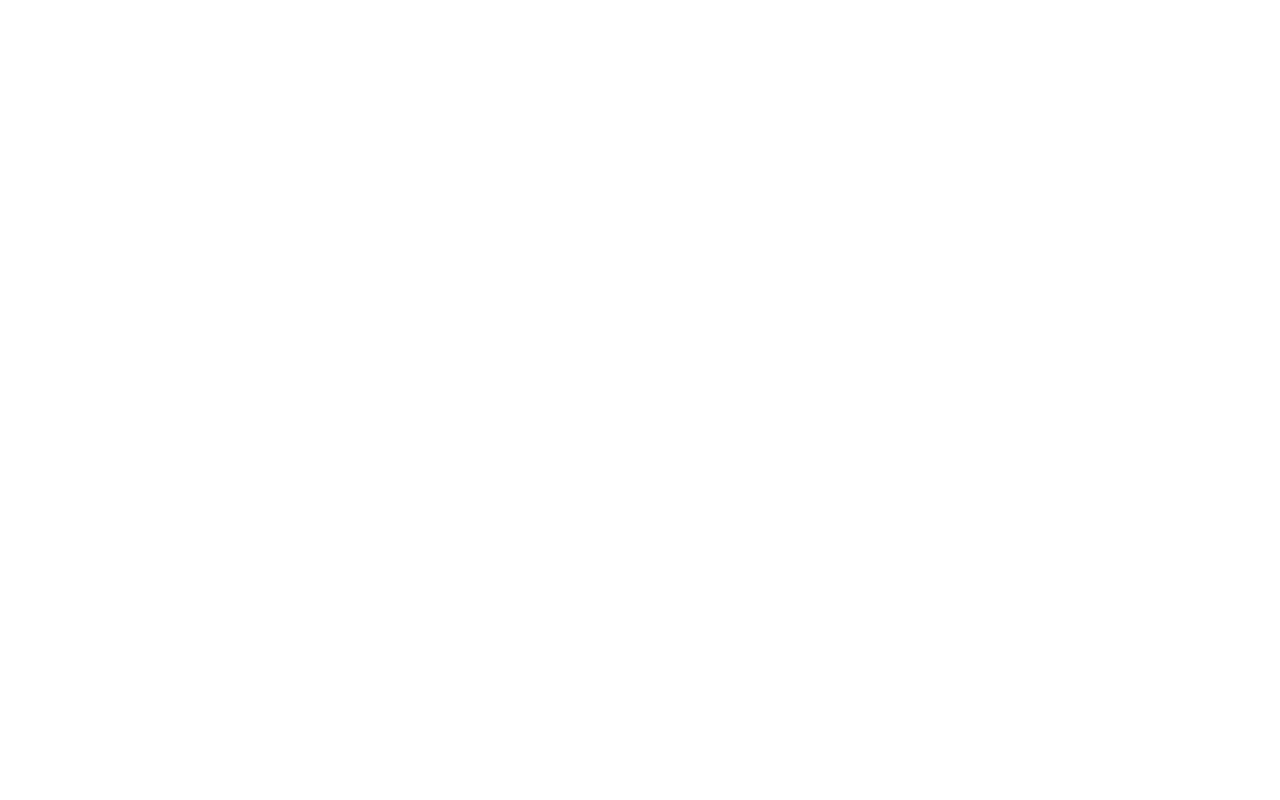
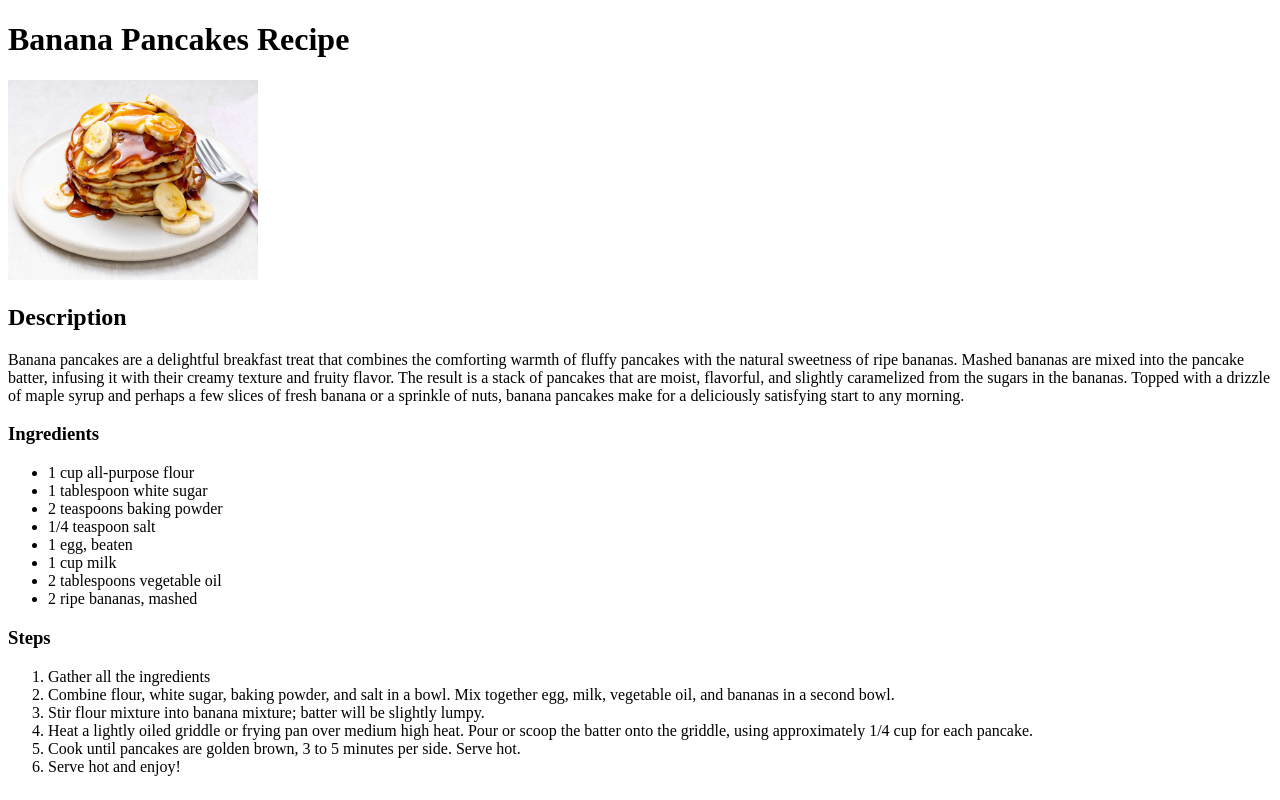
Before and after one commit to amitkhanal596/odin-recipes, a plain HTML site: page recipes/pancakes.html in a window 1280 px wide. Drawn offline with Linux system fonts and the light colour scheme.

Commit message:
update main page with pancakes recipe

```diff
--- a/recipes/pancakes.html
+++ b/recipes/pancakes.html
@@ -0,0 +1,46 @@
+<!DOCTYPE html>
+<html lang="en">
+<head>
+    <meta charset="UTF-8">
+    <meta name="viewport" content="width=device-width, initial-scale=1.0">
+    <title>Pancakes Recipe</title>
+</head>
+<body>
+    <h1>Banana Pancakes Recipe</h1>
+    <img src="../images/pancakes.jpg" width="250" height="200" alt="Finished pancakes">
+
+    <h2>Description</h2>
+    <p>Banana pancakes are a delightful breakfast treat that combines the comforting
+        warmth of fluffy pancakes with the natural sweetness of ripe bananas. Mashed
+        bananas are mixed into the pancake batter, infusing it with their creamy texture
+        and fruity flavor. The result is a stack of pancakes that are moist, flavorful,
+        and slightly caramelized from the sugars in the bananas. Topped with a drizzle of
+        maple syrup and perhaps a few slices of fresh banana or a sprinkle of nuts,
+        banana pancakes make for a deliciously satisfying start to any morning.</p>
+
+    <h3>Ingredients</h3>
+    <ul>
+        <li>1 cup all-purpose flour</li>
+        <li>1 tablespoon white sugar</li>
+        <li>2 teaspoons baking powder</li>
+        <li>1/4 teaspoon salt</li>
+        <li>1 egg, beaten</li>
+        <li>1 cup milk</li>
+        <li>2 tablespoons vegetable oil</li>
+        <li>2 ripe bananas, mashed</li>
+    </ul>
+
+    <h3>Steps</h3>
+    <ol>
+        <li>Gather all the ingredients</li>
+        <li>Combine flour, white sugar, baking powder, and salt in a bowl.
+            Mix together egg, milk, vegetable oil, and bananas in a second bowl.</li>
+        <li>Stir flour mixture into banana mixture; batter will be slightly lumpy.</li>
+        <li>Heat a lightly oiled griddle or frying pan over medium high heat. Pour
+            or scoop the batter onto the griddle, using approximately 1/4 cup for
+            each pancake.</li>
+        <li>Cook until pancakes are golden brown, 3 to 5 minutes per side. Serve hot.</li>
+        <li>Serve hot and enjoy!</li>
+    </ol>
+</body>
+</html>
```
Also changed, not shown: index.html (+8 -2 lines), images/pancakes.jpg (added).
